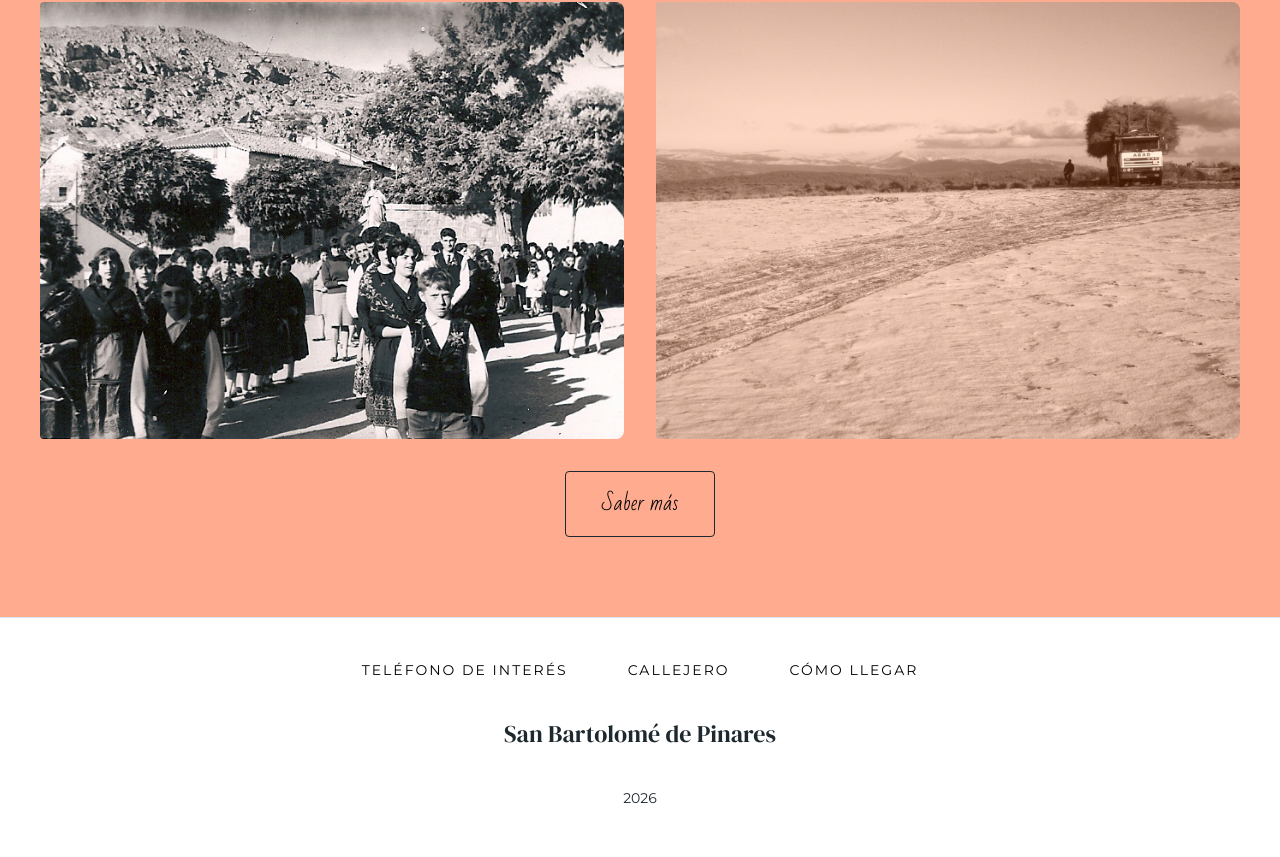
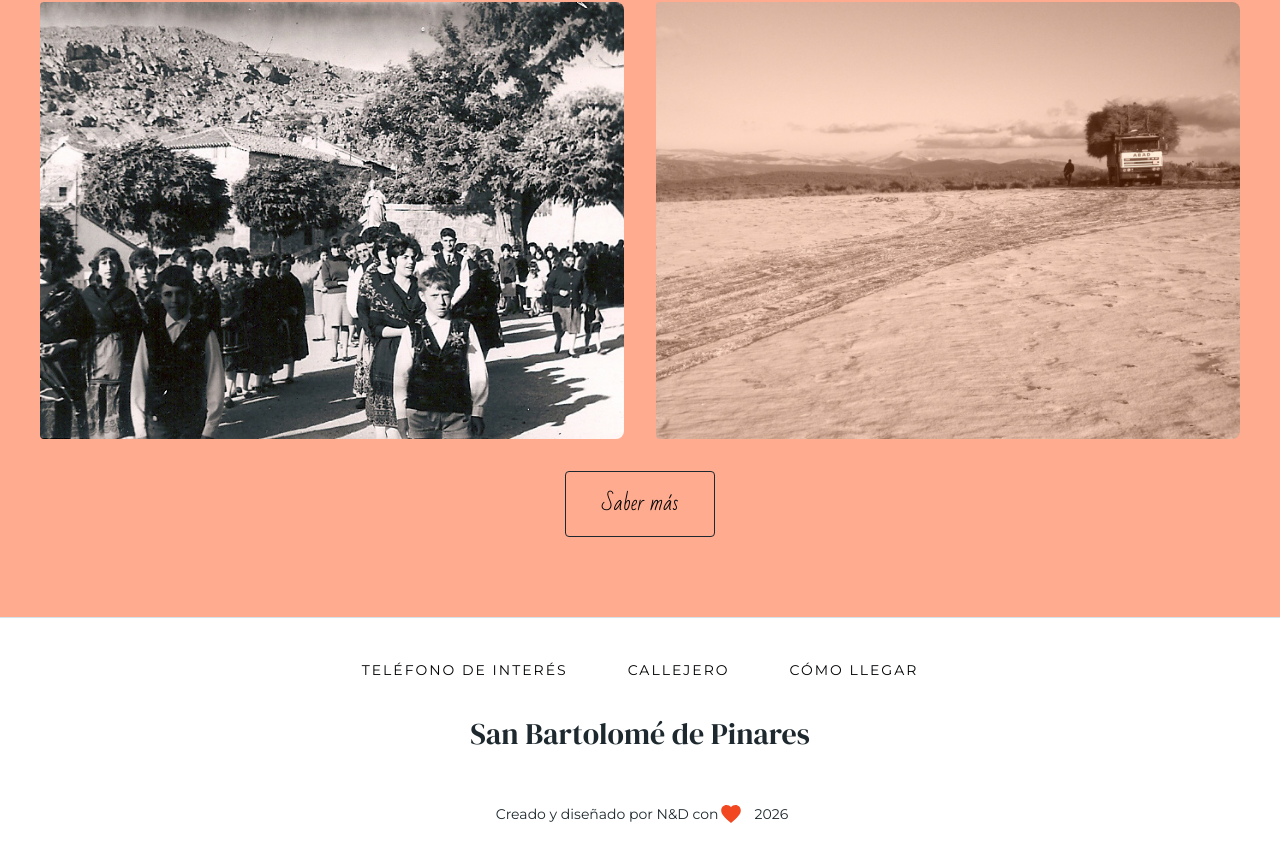
Before and after one commit to nataliabernalher-ship-it/sanbartolomedepinares.com, a Next.js app: page / in a window 1280 px wide. Shown: the part 3683-4540 px from the top of the page. Built offline with nearby package versions, Linux system fonts and the light colour scheme.

Commit message:
cambios del footer

```diff
--- a/src/app/globals.css
+++ b/src/app/globals.css
@@ -42,7 +42,9 @@
   --radius-m: var(--radii-m);
 
   /* Spacing scale (gap / padding / margin de Figma) */
+  --spacing-2: var(--gap-2);
   --spacing-4: var(--gap-4);
+  --spacing-8: var(--gap-8);
   --spacing-12: var(--gap-12);
   --spacing-16: var(--gap-16);
   --spacing-20: var(--gap-20);
--- a/src/components/layout/Footer.tsx
+++ b/src/components/layout/Footer.tsx
@@ -11,23 +11,21 @@ type FooterProps = {
   className?: string;
 };
 
-/** Footer — Figma node 55:1730 */
+/** Footer — Figma node 106:848 (Default / Variant2 móvil) */
 export function Footer({ className }: FooterProps) {
-  const year = new Date().getFullYear();
-
   return (
     <footer
       className={[
-        "flex w-full flex-col items-center justify-center gap-40",
+        "relative flex w-full flex-col items-center justify-center gap-40",
         "border-t border-solid border-neutral-200 bg-neutral-100",
-        "px-16 py-40",
+        "overflow-hidden px-16 py-16 lg:pt-40 lg:pb-16",
         className ?? "",
       ]
         .filter(Boolean)
         .join(" ")}
     >
       <nav
-        className="flex flex-wrap items-center justify-center gap-32 sm:gap-60"
+        className="flex flex-col items-center justify-center gap-8 lg:flex-row lg:gap-60"
         aria-label="Enlaces del pie"
       >
         {footerLinks.map((item) => (
@@ -39,14 +37,28 @@ export function Footer({ className }: FooterProps) {
 
       <NextLink
         href="/"
-        className="font-dm-serif text-center text-[24px] leading-6 text-neutral-500 whitespace-nowrap"
+        className="font-dm-serif text-center text-[30px] leading-6 text-neutral-500"
       >
         San Bartolomé de Pinares
       </NextLink>
 
-      <p className="font-montserrat text-center text-[14px] leading-6 font-normal text-neutral-500">
-        {year}
-      </p>
+      <div className="flex h-[55px] items-center justify-center gap-[10px]">
+        <p className="font-montserrat flex items-center gap-2 overflow-hidden px-4 py-[3px] text-center text-[14px] leading-6 font-normal text-neutral-500">
+          <span>Creado y diseñado por N&amp;D con</span>
+          {/* eslint-disable-next-line @next/next/no-img-element */}
+          <img
+            src="/icons/heart.svg"
+            alt=""
+            width={20}
+            height={18}
+            className="h-[18px] w-5 shrink-0"
+            aria-hidden
+          />
+        </p>
+        <p className="font-montserrat text-center text-[14px] leading-6 font-normal text-neutral-500">
+          2026
+        </p>
+      </div>
     </footer>
   );
 }
--- a/src/styles/tokens.css
+++ b/src/styles/tokens.css
@@ -64,7 +64,9 @@
   --letter-spacing-4: 4px;
 
   /* ——— Gap ——— */
+  --gap-2: 2px;
   --gap-4: 4px;
+  --gap-8: 8px;
   --gap-12: 12px;
   --gap-16: 16px;
   --gap-20: 20px;
--- a/src/styles/tokens.ts
+++ b/src/styles/tokens.ts
@@ -75,7 +75,9 @@ export const letterSpacing = {
 } as const;
 
 export const gap = {
+  2: "2px",
   4: "4px",
+  8: "8px",
   12: "12px",
   16: "16px",
   20: "20px",
```
Also changed, not shown: public/icons/heart.svg (added), 1 other file (tests, documents, lock files or other folders).
